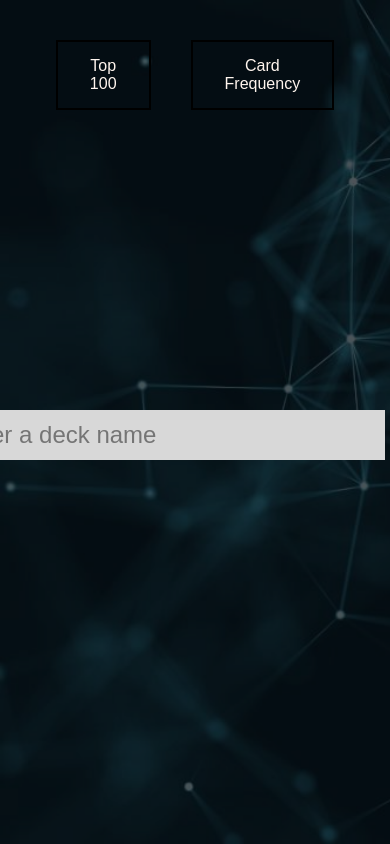
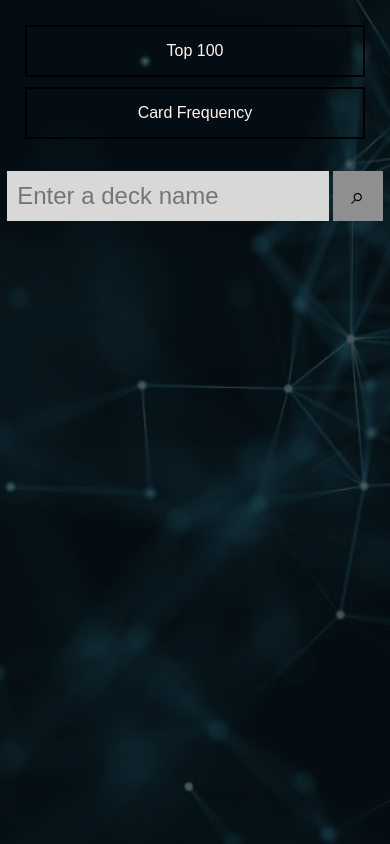
Before and after one commit to guam68/capstone, a Django app: page / in a window 390 px wide; the page is wider, and only the part inside the window is pictured. Run offline with Django 3.2, Linux system fonts and the light colour scheme; some libraries are stand-ins or nearby versions.

Commit message:
index responsive

```diff
--- a/kfproject/kf_main/static/kf_main/style.css
+++ b/kfproject/kf_main/static/kf_main/style.css
@@ -11,17 +11,6 @@ body {
   background-size: cover;
 }
 
-#background_div {
-  display:flex;
-  background-image: url("images/background.jpg");
-  background-repeat: no-repeat;
-  background-size: cover;
-  opacity: 0.3;
-  width: 100%;
-  height: 100%;
-  z-index: -1;
-  position: absolute;
-}
 
 .nav{
   display: flex;
@@ -66,7 +55,7 @@ body {
 }
 
 #deck_search_btn {
-  width:10%;
+  width: 50px;
   height: 50px;
   font-size: 24px;
   background-color: #8f8f8f;
@@ -181,3 +170,47 @@ html {
 .house_logo {
   width:90px;
 }
+
+
+
+@media only screen and (max-width: 1250px) {
+  body{
+    font-size: 70%;
+  }
+
+  #message {
+    font-size:20px;
+  }
+
+  #center_form {
+    height:10%;
+    justify-content: auto;
+  }
+
+  .deck_wrapper .deck {
+    width: 90%;
+    padding: 15px;
+  }
+
+  .nav {
+    flex-direction: column;
+    margin: 20px;
+  }
+
+  .nav .deck_category {
+    margin: 5px;
+  }
+
+  .house_imgs{
+    top: 10px;
+    right: 5px;
+  }
+
+  #search_bar_div {
+    width: auto;
+  }
+
+  #deck_search {
+    width: auto;
+  }
+}
--- a/kfproject/kf_main/templates/kf_main/index.html
+++ b/kfproject/kf_main/templates/kf_main/index.html
@@ -71,7 +71,7 @@
       });
 
       function translate_form() {
-        form_position.style.height = "20%";
+        form_position.style.height = "10%";
         message.innerText = "Loading...";
       }
 
```
